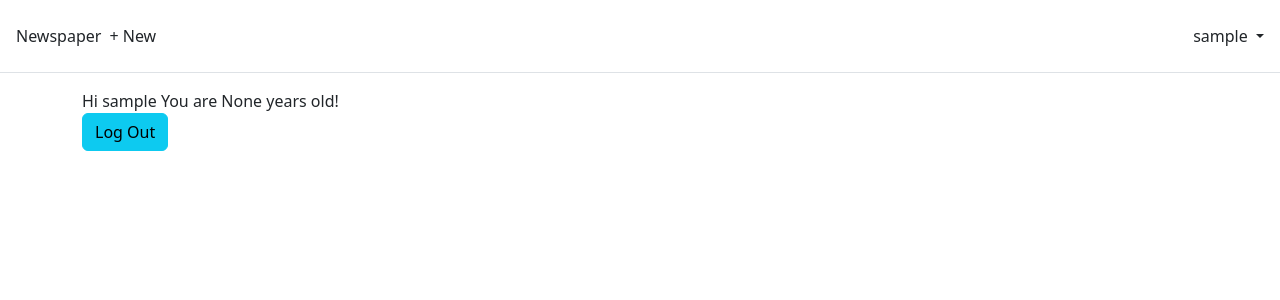
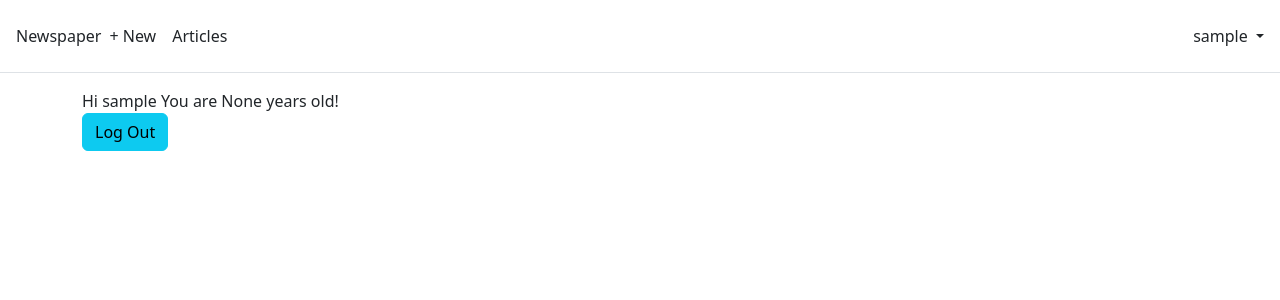
Before and after one commit to fatemehsoleymani/Newspaper, a Django app: page / in a window 1280 px wide. Shown: the top 300 px of the page. Run offline with Django 5.2, Linux system fonts and the light colour scheme; the visitor is signed in with stand-in values (Sample User, id 1).

Commit message:
add-article-list-to-base.html

```diff
--- a/templates/base.html
+++ b/templates/base.html
@@ -21,6 +21,7 @@
           mb-md-0">
         {% if user.is_authenticated %}
         <li><a href="{% url 'article_new' %}" class="nav-link px-2 link-dark">+ New</a></li>
+        <li><a href="{% url 'article_list' %}" class="nav-link px-2 link-dark">Articles</a></li>
       </ul>
       <div class="dropdown text-end">
         <a href="#" class="d-block link-dark text-decoration-none dropdown-toggle" id="dropdownUser1"
--- a/templates/home.html
+++ b/templates/home.html
@@ -12,5 +12,6 @@
 <p>You are not login</p>
 <a href="{% url 'login' %}">Log In</a> |
 <a href="{% url 'signup' %}">Sign Up</a>
+
 {% endif %}
 {% endblock content%}
```
